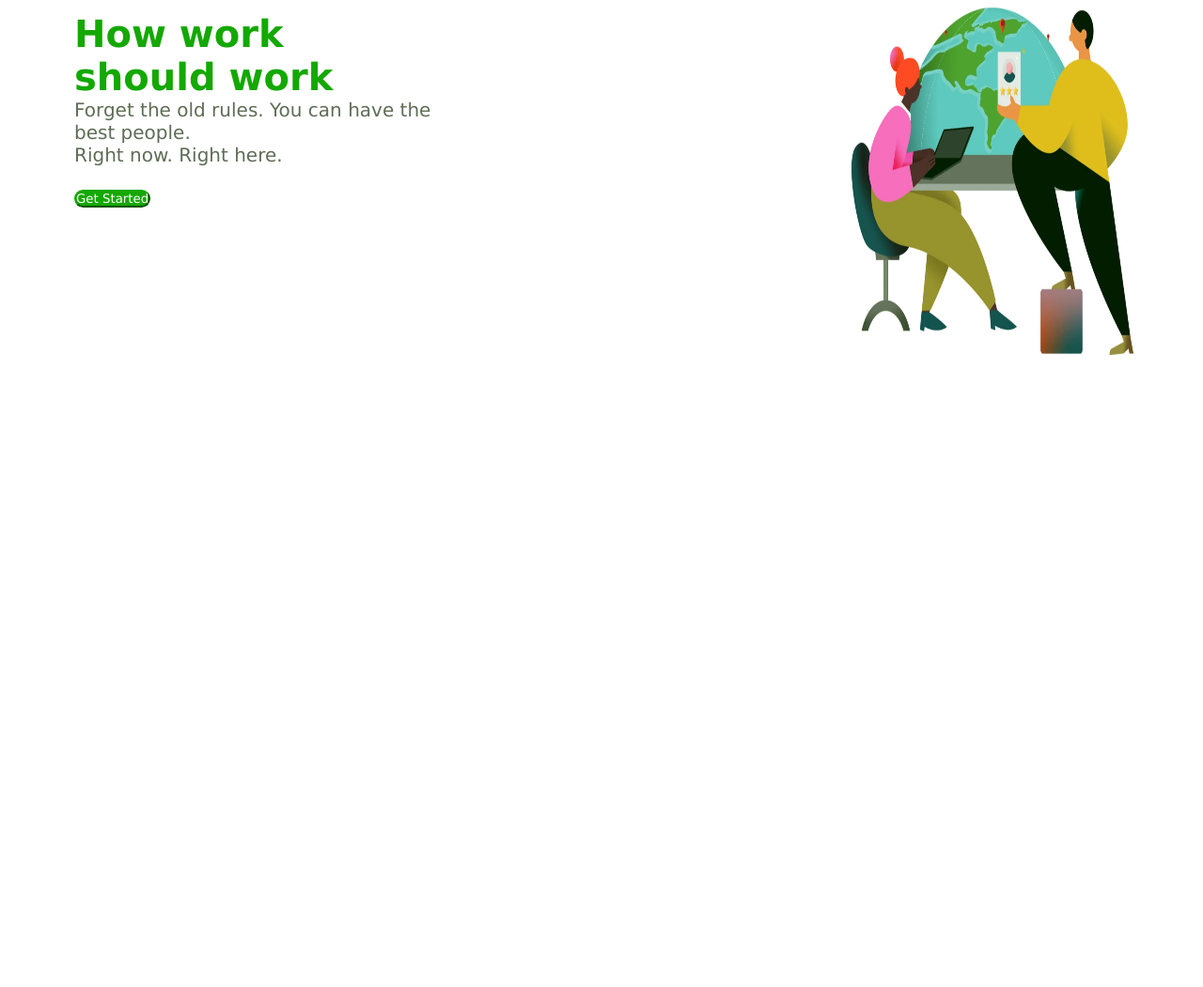
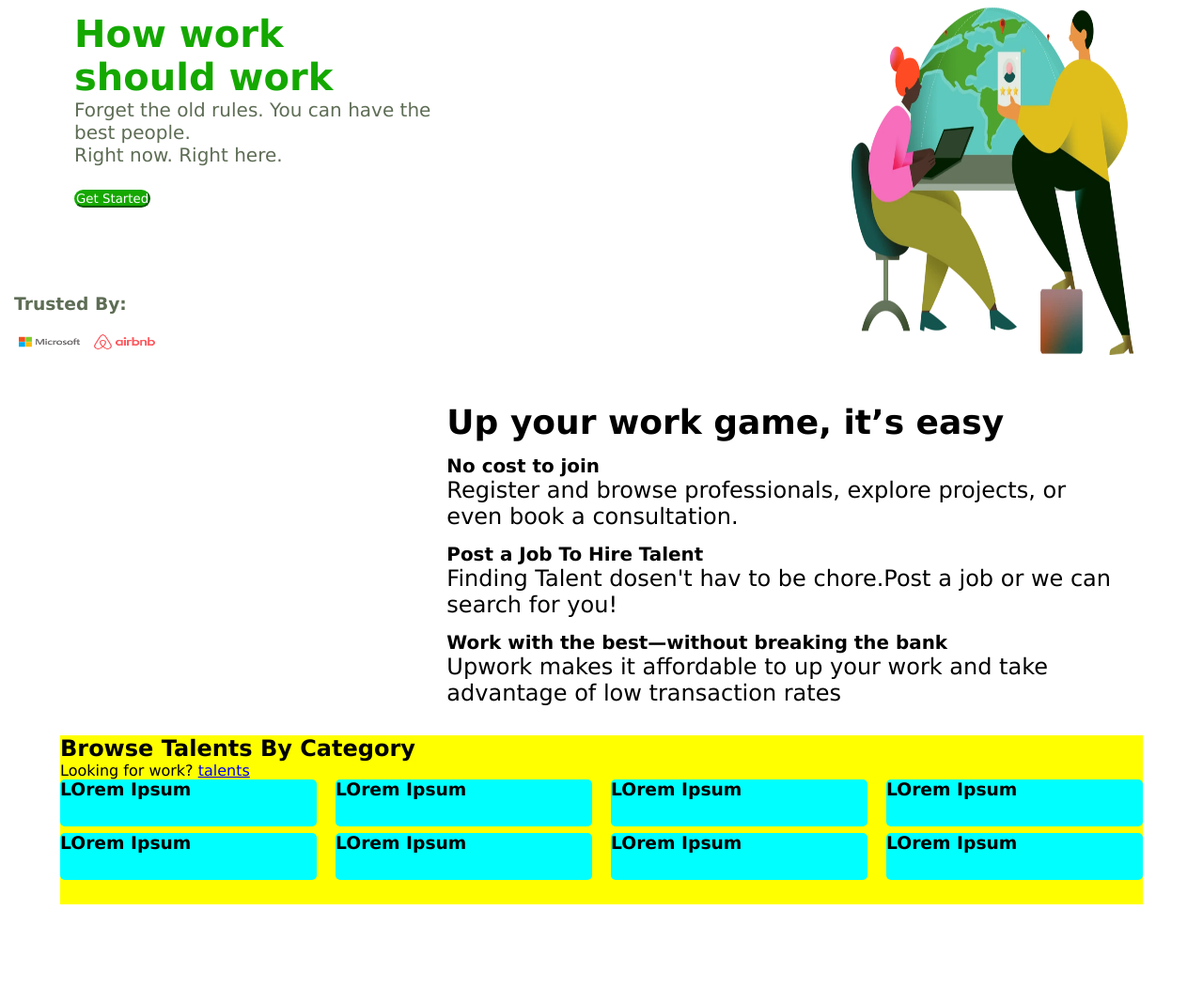
Before and after one commit to MariaShakeel10/upwork-practice, a plain HTML site: page index.html in a window 1280 px wide. Shown: the part 122-1173 px from the top of the page at 94% size. Before the commit the page ends 800 px from the top, so only its background shows below. Drawn offline with nearby package versions, Linux system fonts and the light colour scheme.

Commit message:
added another box

```diff
--- a/index.html
+++ b/index.html
@@ -27,7 +27,7 @@
         <div class="list-end">
             <li class="li one"><span class="material-symbols-outlined">
                     search
-                </span><input type="search" placeholder="Search">Talent</li>
+                </span><input type="search" placeholder="Search" div.text-1>Talent</li>
             <li class="li two">Login</li>
             <li class="li three">Sign up</li>
         </div>
@@ -56,6 +56,73 @@
         </div>
         <div class="img-1"><img src="images/img1.webp" alt="" width="300px" height="370px"></div>
     </div>
+    <!-- 2 box -->
+    <div class="text-1">
+        <h3 class="head-3">Trusted By:</h3>
+        <ul>
+            <li><img src="images/microsoft.webp" alt="" height="50px" width="65px"></li>
+            <li><img src="images/airbnb.png" alt="" height="50px" width="65px"></li>
+        </ul>
+    </div>
+    <!-- 3-box -->
+    <div class="box-3">
+        <div class="box-three1"></div>
+        <div class="three2">
+            <h2>
+                Up your work game, it’s easy
+            </h2>
+
+            <div class="text-one text2">
+                <h5>No cost to join</h5>
+                <p>Register and browse professionals, explore projects, or even book a consultation.</p>
+            </div>
+            <div class="text-two text2">
+                <h5>Post a Job To Hire Talent</h5>
+                <p>Finding Talent dosen't hav to be chore.Post a job or we can search for you!</p>
+
+            </div>
+            <div class="text-three text2">
+                <h5>Work with the best—without breaking the bank</h5>
+                <p>Upwork makes it affordable to up your work and take advantage of low transaction rates</p>
+            </div>
+        </div>
+    </div>
+    <!-- box4-->
+    <div class="box-4">
+        <div class="box3-text">
+            <h2 class="talent">
+                Browse Talents By Category
+            </h2>
+            <p>Looking for work? <a href="#">talents</a></p>
+        </div>
+        <div class="box4">
+            <div class="box4-small small1">
+                <h3>LOrem Ipsum</h3>
+            </div>
+            <div class="box4-small small2">
+                <h3>LOrem Ipsum</h3>
+            </div>
+            <div class="box4-small small3">
+                <h3>LOrem Ipsum</h3>
+            </div>
+            <div class="box4-small small4">
+                <h3>LOrem Ipsum</h3>
+            </div>
+            <div class="box4-small small5">
+                <h3>LOrem Ipsum</h3>
+            </div>
+            <div class="box4-small small6">
+                <h3>LOrem Ipsum</h3>
+            </div>
+            <div class="box4-small small7">
+                <h3>LOrem Ipsum</h3>
+            </div>
+            <div class="box4-small small8">
+                <h3>LOrem Ipsum</h3>
+            </div>
+        </div>
+    </div>
+
 </body>
 
 </html>
--- a/style.css
+++ b/style.css
@@ -115,3 +115,79 @@
 .img-1 {
     margin: 10px;
 }
+
+/* 2 box */
+.head-3 {
+    color: var(--grey);
+}
+
+.text-1 li {
+    list-style: none;
+    display: inline-block;
+    margin: 5px;
+}
+
+/* 3 box */
+.box-3 {
+    display: flex;
+    align-items: center;
+    height: 370px;
+    width: 90%;
+    /* background-color: aqua; */
+    margin: 0 auto;
+    font-size: 150%;
+}
+
+.box-three1 {
+    width: 50%;
+    /* background-color: aliceblue; */
+    height: inherit;
+}
+
+.three2 {
+    margin: 15px;
+    padding: 10px;
+}
+
+.text2 {
+    margin-top: 15px;
+    margin-bottom: 15px;
+}
+
+/* box 4 */
+.box-4 {
+    width: 90%;
+    height: 180px;
+    margin: 0 auto;
+    background-color: yellow;
+}
+
+.box4-text {
+    margin-top: 10px;
+    margin-left: 10px;
+}
+
+.box4-text>p {
+    color: var(--grey);
+}
+
+.box4-text a {
+    color: var(--green);
+}
+
+.box4 {
+    display: grid;
+    grid-template-columns: 1fr 1fr 1fr 1fr;
+    column-gap: 20px;
+    row-gap: 7px;
+    grid-template-rows: 1fr 1fr 1fr 1fr;
+}
+
+.box4-small {
+    background-color: aqua;
+    height: 50px;
+    border-radius: 5px;
+}
+.box4-small:hover {
+    background-color: var(--grey);
+}
```
Also changed, not shown: images/airbnb.png (added), images/microsoft.webp (added).
